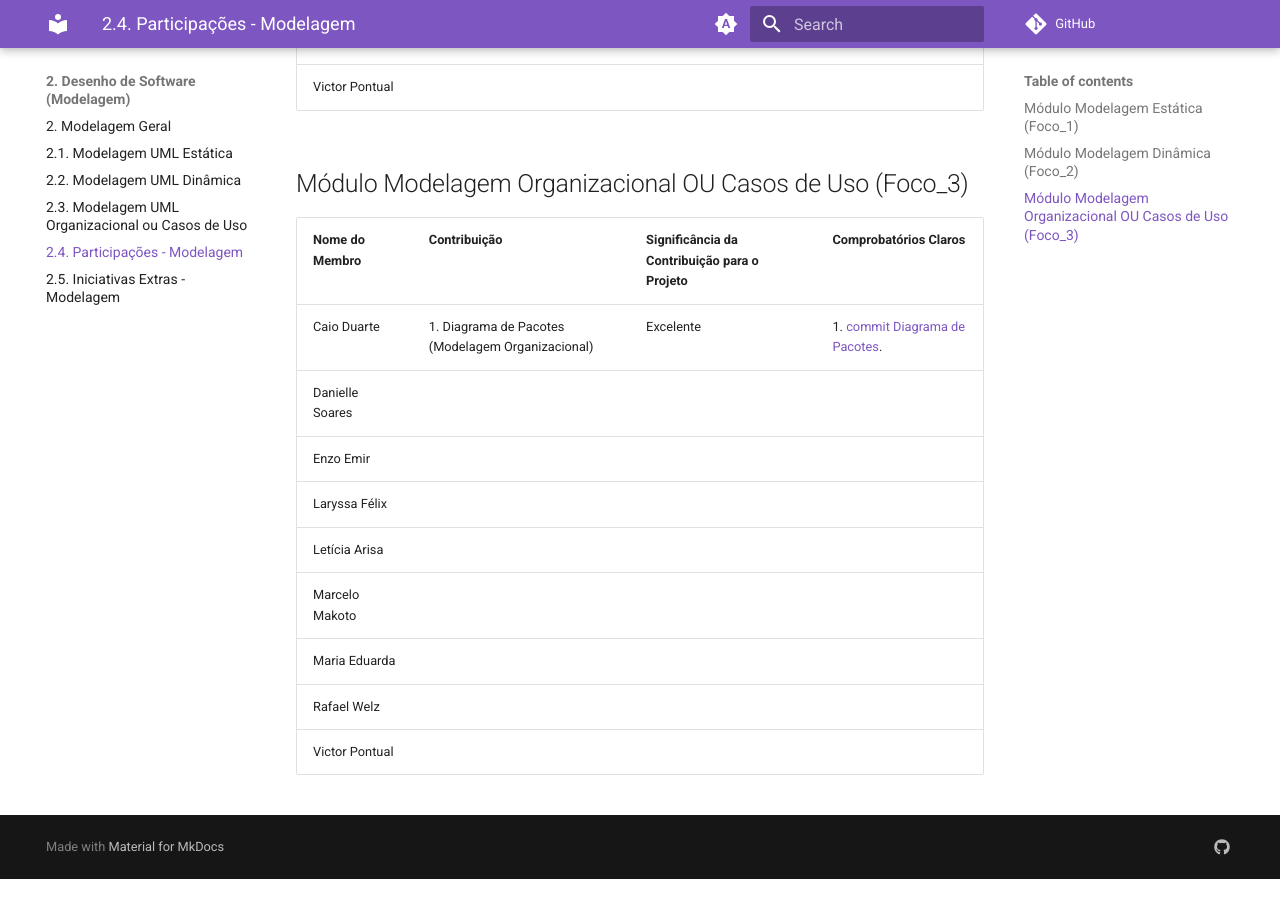
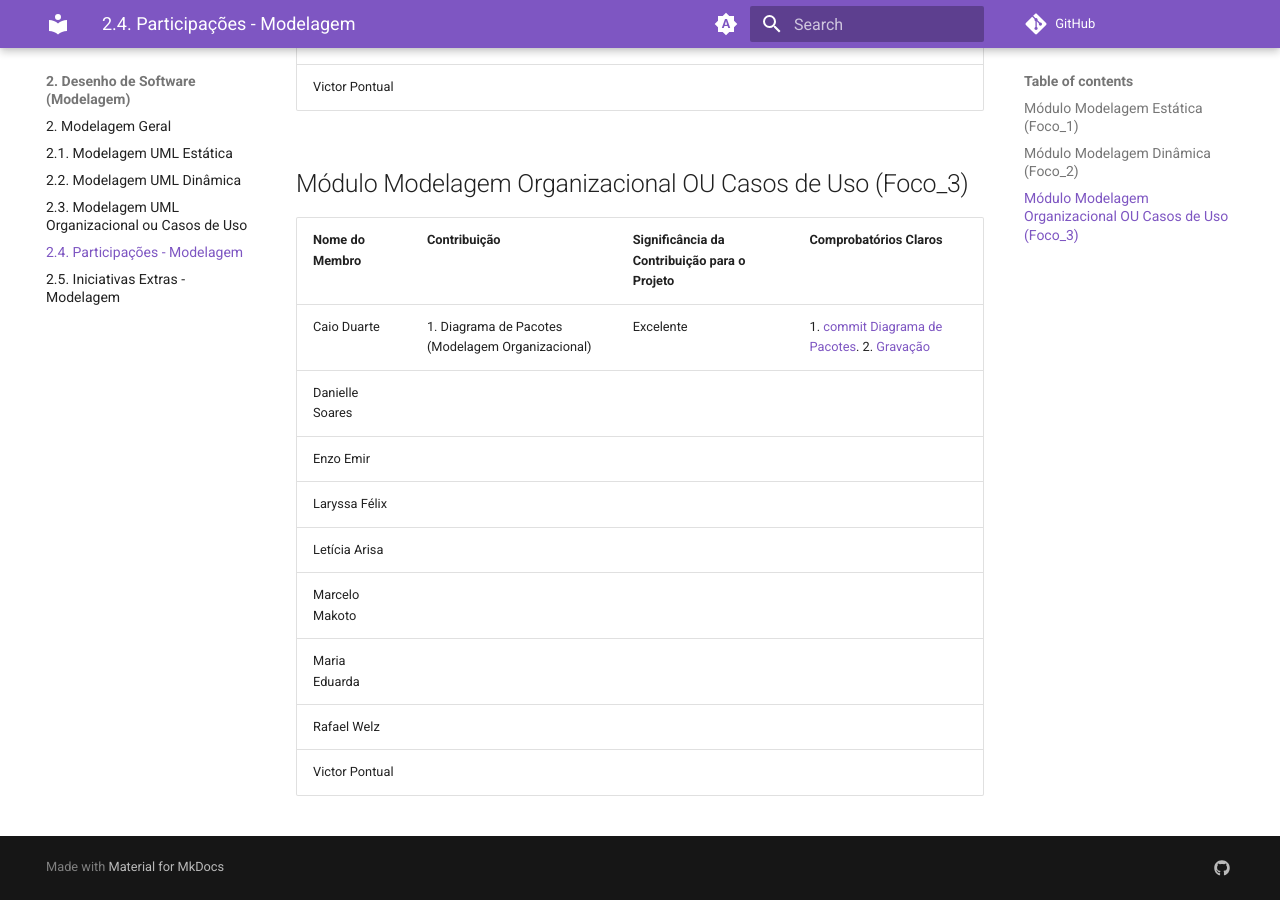
Before and after one commit to UnBArqDsw2025-2-Turma01/2025.2-T01-G1_JogoDigital_Entrega_02, an MkDocs documentation site: the page built from docs/Modelagem/2.4.ParticipacoesModelagem.md, in a window 1280 px wide and 900 px high, scrolled down 1456 px. Built offline with MkDocs 1.6.1 and Material for MkDocs 9.7.7, drawn with Linux system fonts in a browser that asks for light colours; before the commit the page ends 2335 px from its top, so only the background shows below that.

Commit message:
feat: adiciona gravação de diagrama de pacotes em participações

```diff
--- a/docs/Modelagem/2.4.ParticipacoesModelagem.md
+++ b/docs/Modelagem/2.4.ParticipacoesModelagem.md
@@ -36,7 +36,7 @@
 
 | Nome do Membro  | Contribuição | Significância da Contribuição para o Projeto | Comprobatórios Claros |
 | --------------- | ------------ | -------------------------------------------- | --------------------- |
-| Caio Duarte     | 1. Diagrama de Pacotes (Modelagem Organizacional)            |Excelente      | 1. [commit Diagrama de Pacotes](https://github.com/UnBArqDsw2025-2-Turma01/2025.2-T01-G1_JogoDigital_Entrega_02/commit/05f5578228a89522bf5e17ee69fa2396973f8e35).                  |
+| Caio Duarte     | 1. Diagrama de Pacotes (Modelagem Organizacional)            |Excelente      | 1. [commit Diagrama de Pacotes](https://github.com/UnBArqDsw2025-2-Turma01/2025.2-T01-G1_JogoDigital_Entrega_02/commit/05f5578228a89522bf5e17ee69fa2396973f8e35). 2. [Gravação](https://youtu.be/uXsC8_--G7E)                 |
 | Danielle Soares |              |                                              |                       |
 | Enzo Emir       |              |                                              |                       |
 | Laryssa Félix   |              |                                              |                       |
```
